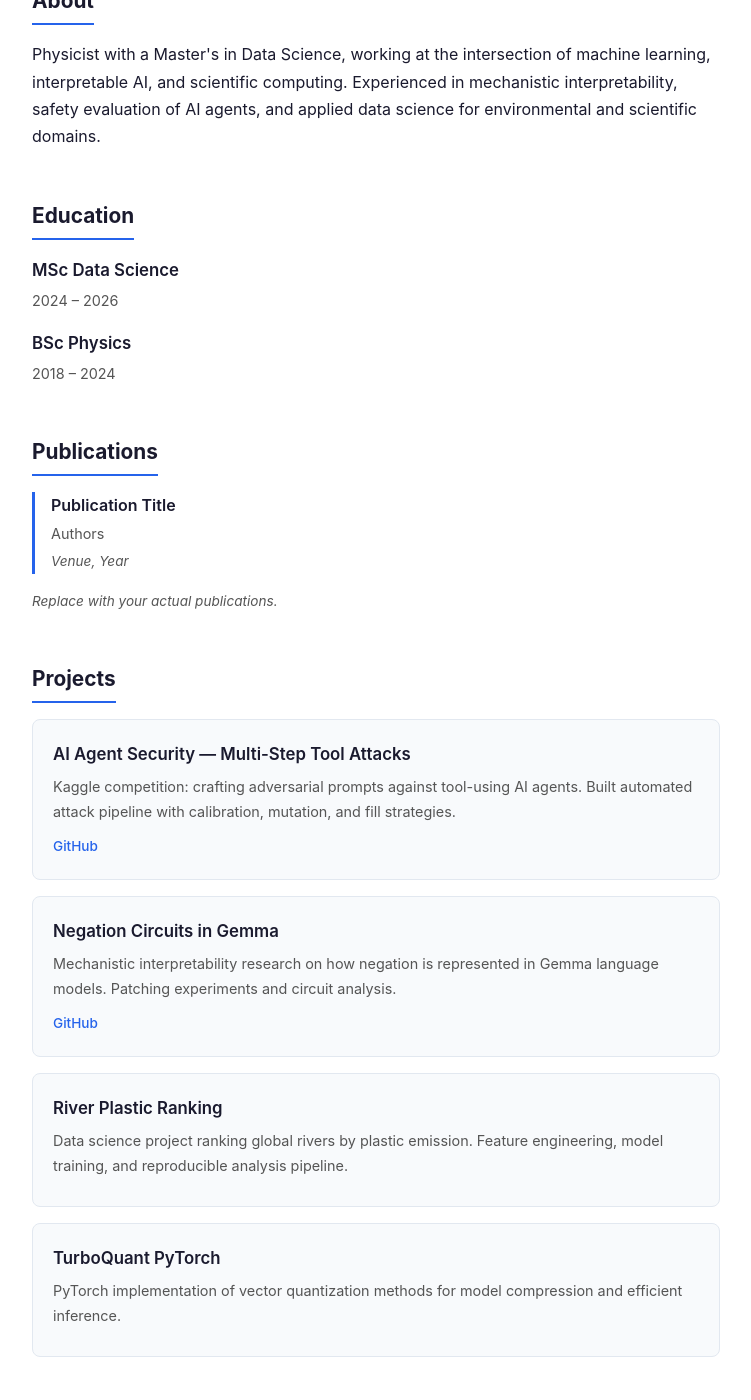
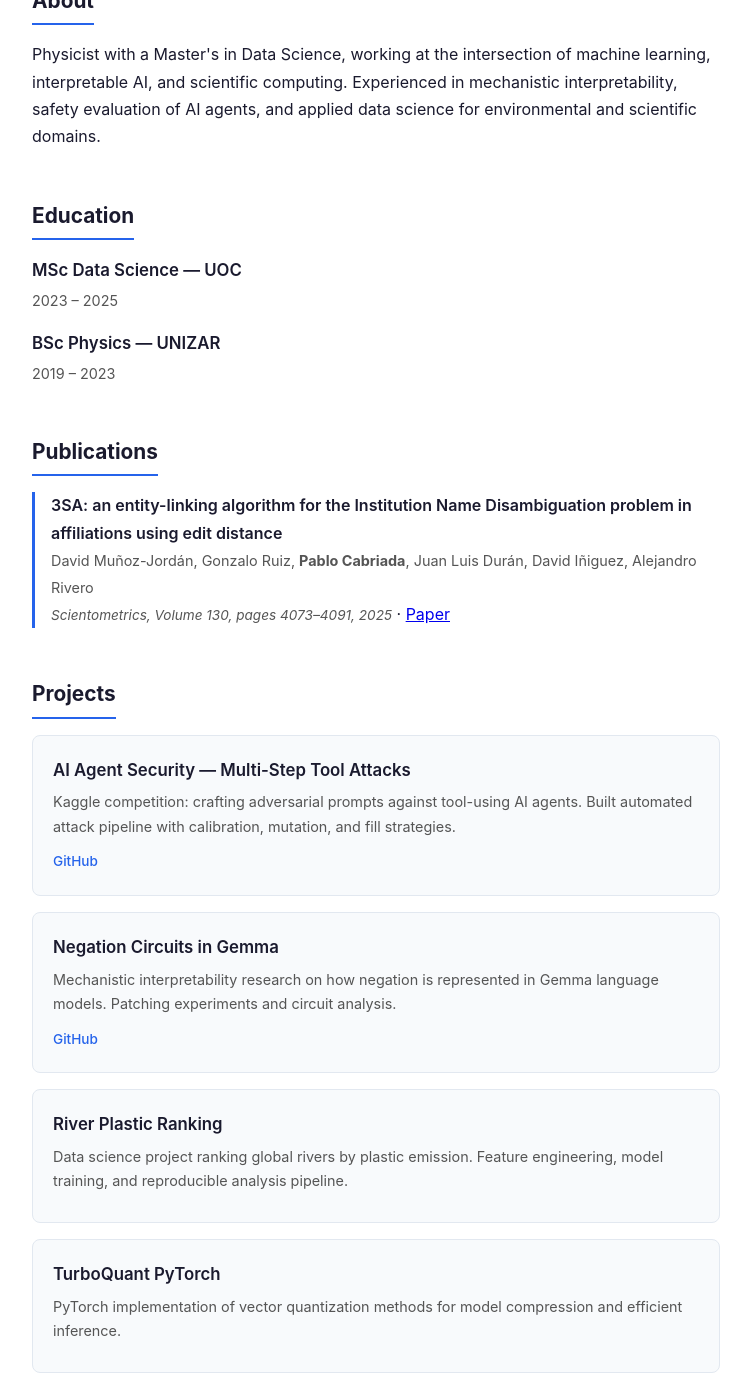
Before and after one commit to pablocs116/pablocs116.github.io, a Jekyll site: the page built from index.md, in a window 1280 px wide and 1400 px high, scrolled down 301 px. Shown: the whole window, without its empty margins (264-1015 px from the left). Built offline with Jekyll 4.4.1, drawn with Linux system fonts in a browser that asks for light colours.

Commit message:
Update education, publication, and LinkedIn

```diff
--- a/index.md
+++ b/index.md
@@ -21,12 +21,12 @@ title: "Pablo Cabriada Sierra"
 <section id="education">
   <h2>Education</h2>
   <div class="entry">
-    <h3>MSc Data Science</h3>
-    <p class="meta">2024 &ndash; 2026</p>
+    <h3>MSc Data Science &mdash; UOC</h3>
+    <p class="meta">2023 &ndash; 2025</p>
   </div>
   <div class="entry">
-    <h3>BSc Physics</h3>
-    <p class="meta">2018 &ndash; 2024</p>
+    <h3>BSc Physics &mdash; UNIZAR</h3>
+    <p class="meta">2019 &ndash; 2023</p>
   </div>
 </section>
 
@@ -34,12 +34,12 @@ title: "Pablo Cabriada Sierra"
   <h2>Publications</h2>
   <ul class="publications">
     <li>
-      <span class="pub-title">Publication Title</span><br>
-      <span class="pub-authors">Authors</span><br>
-      <span class="pub-venue">Venue, Year</span>
+      <span class="pub-title">3SA: an entity-linking algorithm for the Institution Name Disambiguation problem in affiliations using edit distance</span><br>
+      <span class="pub-authors">David Muñoz-Jordán, Gonzalo Ruiz, <strong>Pablo Cabriada</strong>, Juan Luis Durán, David Iñiguez, Alejandro Rivero</span><br>
+      <span class="pub-venue">Scientometrics, Volume 130, pages 4073&ndash;4091, 2025</span> &middot;
+      <a href="https://doi.org/10.1007/s11192-025-05368-1">Paper</a>
     </li>
   </ul>
-  <p class="note"><em>Replace with your actual publications.</em></p>
 </section>
 
 <section id="projects">
```
Also changed, not shown: other parts of index.md (+1 -0 lines).
